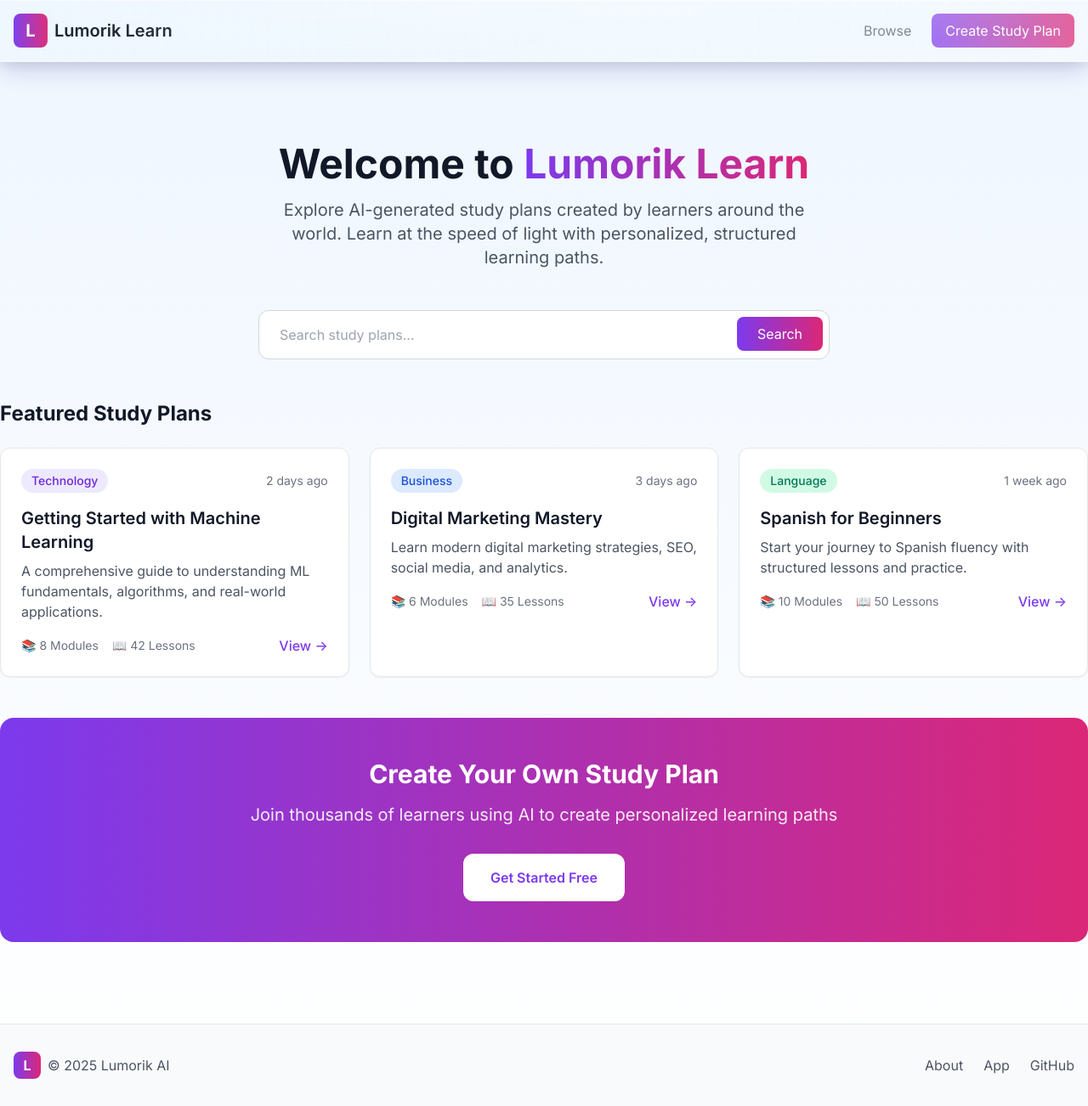
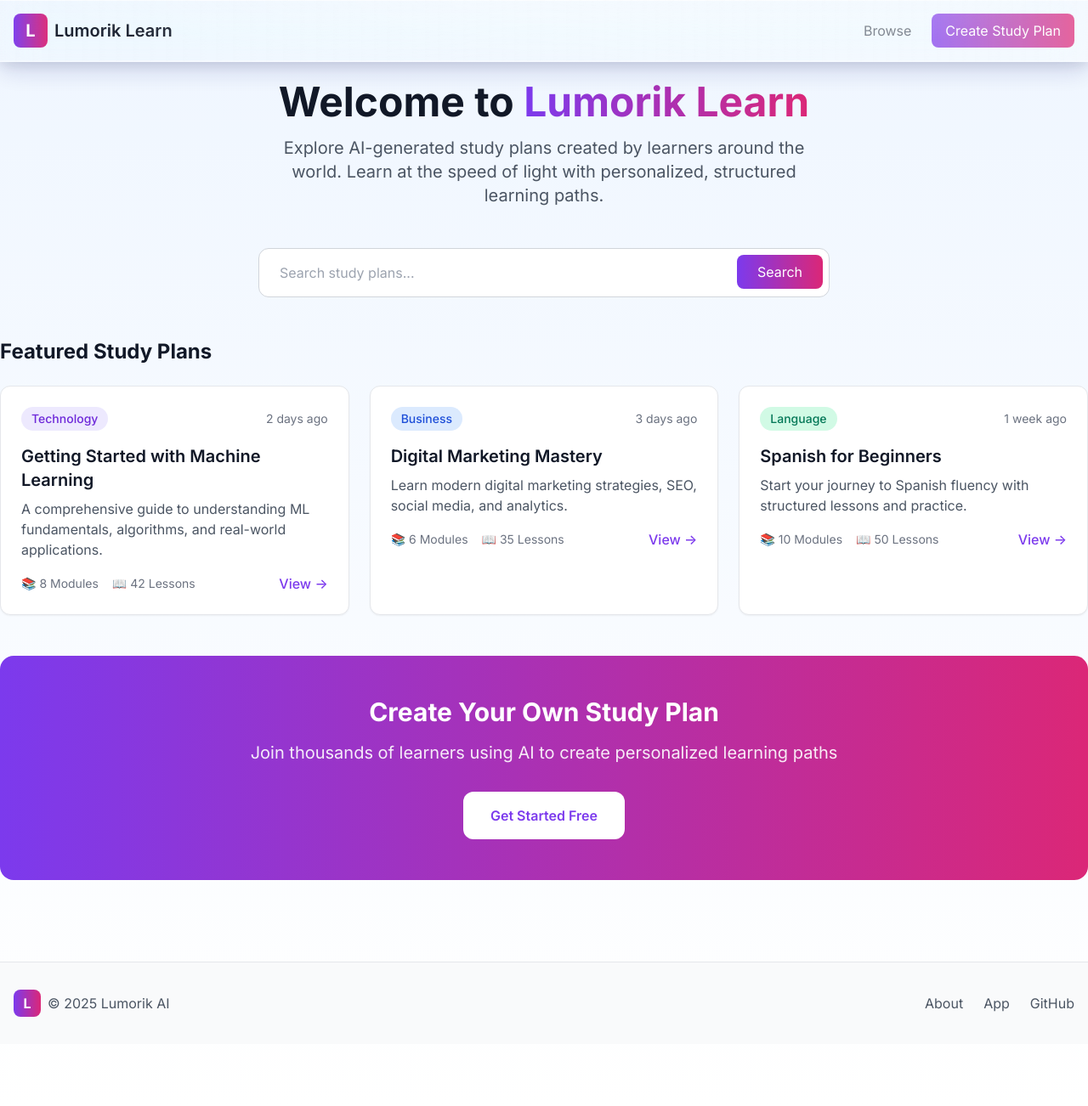
Before and after one commit to lumorikllc/learn, a Jekyll site: the page built from index.md, in a window 1280 px wide and 1302 px high. Shown: the whole window at 85% size. Built offline with Jekyll 4.4.1, drawn with Linux system fonts in a browser that asks for light colours.

Commit message:
Update Jekyll theme: assets/css/main.css

```diff
--- a/assets/css/main.css
+++ b/assets/css/main.css
@@ -1,5 +1,12 @@
-/* Tailwind CSS */
+/* Tailwind CSS - Base Layer */
 @import url('https://cdn.jsdelivr.net/npm/tailwindcss@2.2.19/dist/tailwind.min.css');
+
+/* Override Tailwind's Sticky/Fixed utilities for header */
+.fixed.liquid-glass-header,
+header.liquid-glass-header,
+.liquid-glass-header {
+    position: fixed !important;
+}
 
 /* Custom Styles */
 :root {
@@ -13,12 +20,13 @@ body {
 }
 
 /* iOS 26 Liquid Glass Header Effect */
-.liquid-glass-header {
-    position: fixed;
-    top: 0;
-    left: 0;
-    right: 0;
-    z-index: 9999;
+header.liquid-glass-header {
+    position: fixed !important;
+    top: 0 !important;
+    left: 0 !important;
+    right: 0 !important;
+    width: 100% !important;
+    z-index: 9999 !important;
 
     /* Liquid Glass Base */
     background: rgba(255, 255, 255, 0.15);
```
